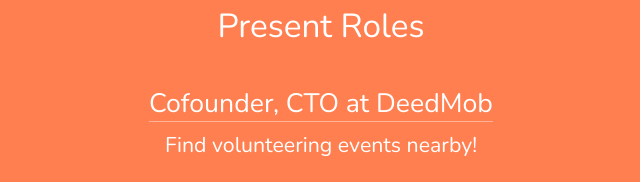
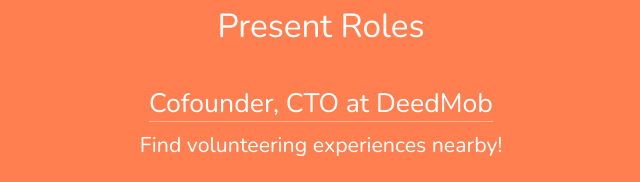
Before and after one commit to davidfurlong/davidfurlong.github.io, a plain HTML site: page index.html in a window 1280 px wide. Shown: the part 2480-2662 px from the top of the page, without its empty margins (319-959 px from the left). Drawn offline with nearby package versions, Linux system fonts and the light colour scheme.

Commit message:
change the wording

```diff
--- a/index.html
+++ b/index.html
@@ -126,7 +126,7 @@
     <div class="small-11 small-centered columns">
       <h3>Present Roles</h3>
       <ul class="features">
-				<li><span>Cofounder, CTO at DeedMob</span><br/><small>Find volunteering events nearby!</small></li>
+				<li><span>Cofounder, CTO at DeedMob</span><br/><small>Find volunteering experiences nearby!</small></li>
         <li><span>Javascript Teacher at Hack Your Future</span><br/>
           <small>Refugee coding bootcamp in Amsterdam</small></li>
       </ul>
```
